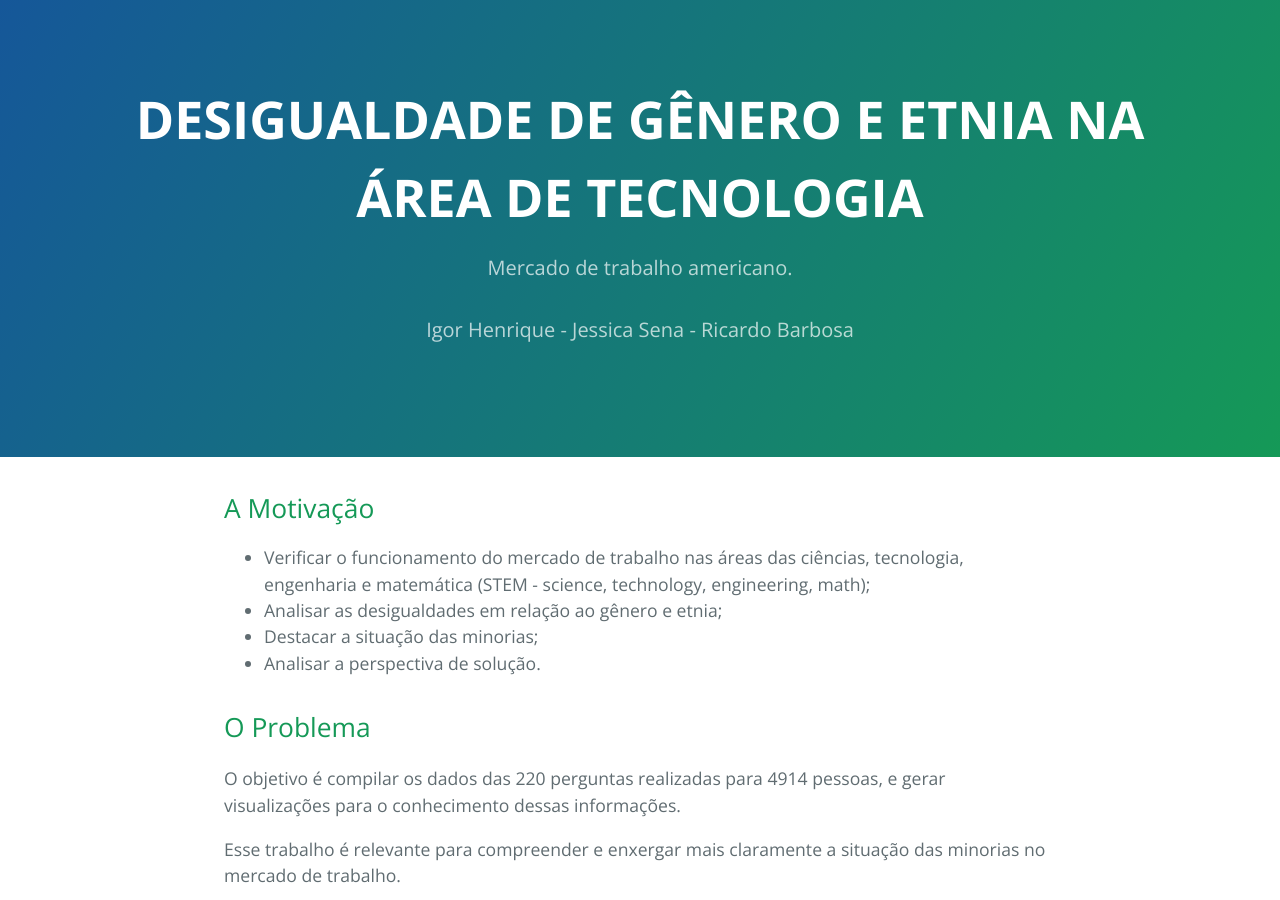
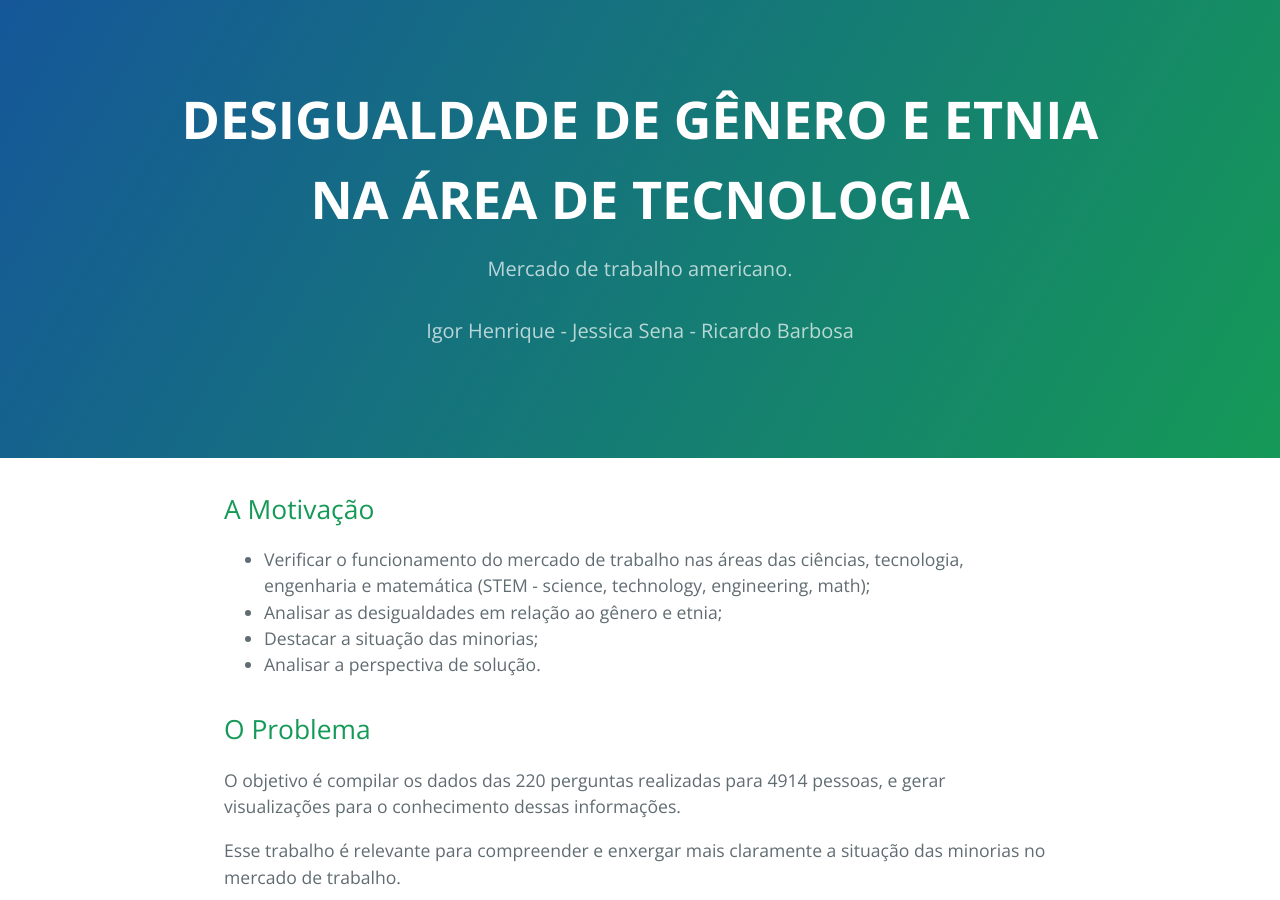
Before and after one commit to ricardobf/ricardobf.me, a Jekyll site: the page built from index.md, in a window 1280 px wide and 900 px high. Built offline with Jekyll 4.4.1, drawn with Linux system fonts in a browser that asks for light colours; our own code applies the rules of GitHub Pages for plain Markdown files.

Commit message:
Test title.

```diff
--- a/_layouts/default.html
+++ b/_layouts/default.html
@@ -23,7 +23,8 @@
     <a id="skip-to-content" href="#content">Skip to the content.</a>
 
     <header class="page-header" role="banner">
-      <h1 class="project-name">{{ site.title }}</h1>
+      <h1 class="project-name">DESIGUALDADE DE GÊNERO E ETNIA</h1>
+      <h1 class="project-name">NA ÁREA DE TECNOLOGIA</h1>
       <h2 class="project-tagline">{{ page.description | default: site.description | default: site.github.project_tagline }}</h2>
       {% if site.github.is_project_page %}
         <a href="{{ site.github.repository_url }}" class="btn">View on GitHub</a>
```
